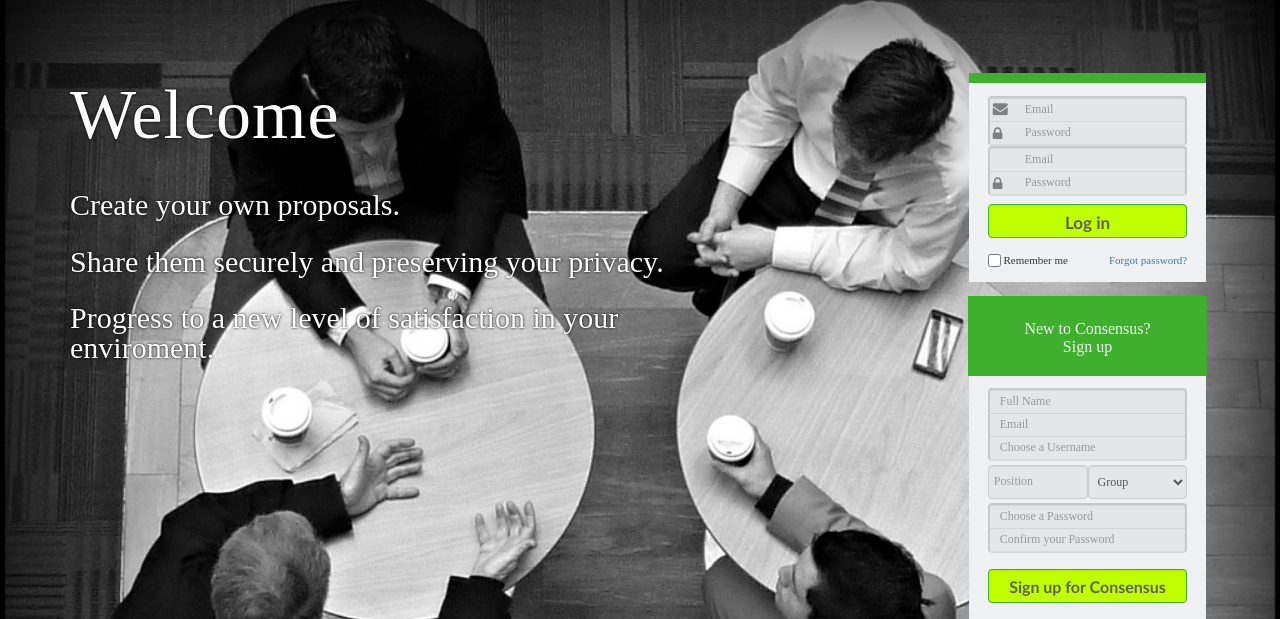
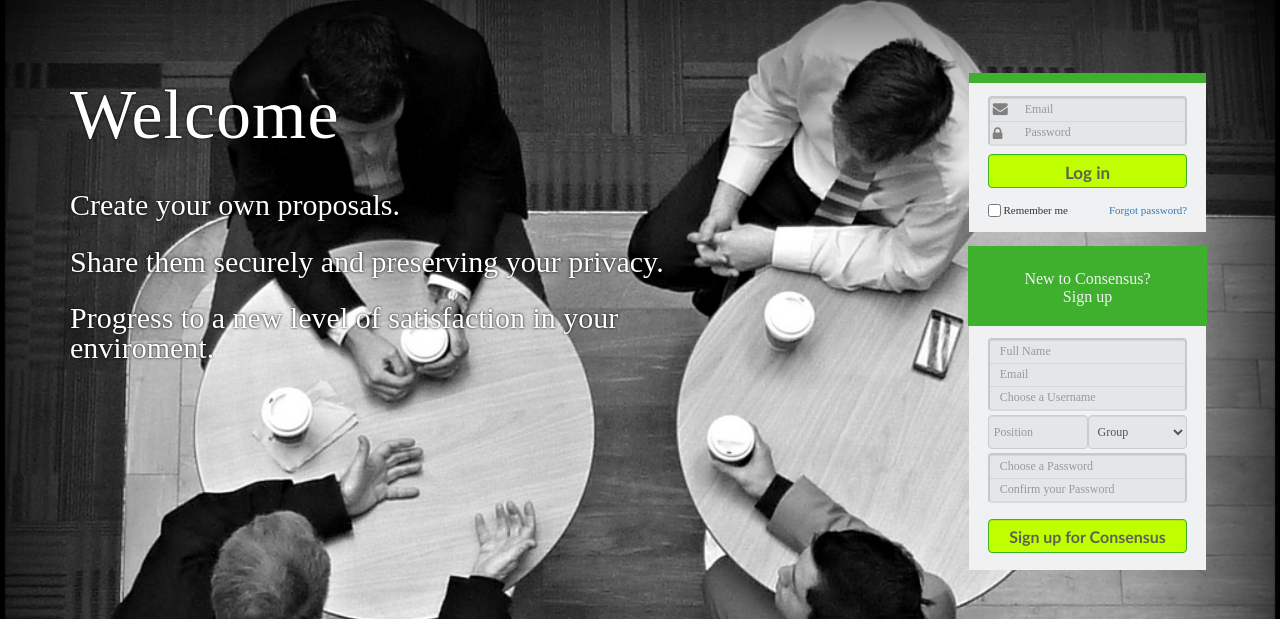
Before and after one commit to jlopezvi/Consensus, a Flask app: page / in a window 1280 px wide. Shown: the part 38-657 px from the top of the page. Run offline with Flask 2, Linux system fonts and the light colour scheme; some libraries are stand-ins or nearby versions; some web fonts are replaced.

Commit message:
some changes

```diff
--- a/app.py
+++ b/app.py
@@ -64,17 +64,20 @@ def login2():
 #   / login cookie and redirection to '/newsfeed'
 @app.route('/login', methods=['POST'])
 def login():
-    email =request.get_json()['email']
-    user_to_check=_getParticipantByEmail(email)
+    login = request.get_json(force=True)
+    return jsonify(login)
+    '''
+    user_to_check=_getParticipantByEmail(login['email'])
     if user_to_check is None :
         return jsonify(result ="Bad e-mail")
 
-    if request.get_json()['password'] == user_to_check['password']:
-        user = User(email)
+    if login['password'] == user_to_check['password']:
+        user = User(login['email'])
         flask_login.login_user(user)
         return redirect(url_for('newsfeed2'))
     else:
         return jsonify(result="Bad password")
+    '''
 
 @app.route('/logout')
 def logout():
--- a/static/js/login.js
+++ b/static/js/login.js
@@ -51,8 +51,8 @@ $(document).ready( function() {
         'email': $('#email').val(),
         'password' : $('#password').val()
       },
-      headers: {
-        'X-CSRFToken': getCookie("csrftoken")
+      headers:{
+        'Content-Type': 'application/json'
       },
       dataType: 'json',
       success: function (json) {
@@ -62,28 +62,5 @@ $(document).ready( function() {
         console.log(response);
       }
     });
-       var data = {
-         'email': $('#email').val(),
-         'password' : $('#password').val()
-       };
-       console.log(data);
-       $.ajax({
-         url: 'login',
-         type: 'POST',
-         data: {
-           'email': $('#email').val(),
-           'password' : $('#password').val()
-         },
-         headers: {
-           'X-CSRFToken': getCookie("csrftoken")
-         },
-         dataType: 'json',
-         success: function (json) {
-           console.log(json);
-         },
-         error: function(response){
-           console.log(response);
-         }
-       });
   });
 });
--- a/templates/login/login.html
+++ b/templates/login/login.html
@@ -20,13 +20,6 @@
 			  	<i class="fa fa-lock"></i>
 					<input class="form-control input--bottom" type="password" name="password"
 					id='password' placeholder="Password">
-			    <input class="form-control input--top" type="text" name="email"
-   					id='email' placeholder="Email">
-				</div>
-				<div class="inner-addon left-addon">
-			  	<i class="fa fa-lock"></i>
-					<input class="form-control input--bottom" type="password" name="password"
-						id='password' placeholder="Password">
 				</div>
 				<input class="form-control login--button" type="button" value="Log in">
 				<div class="col-sm-12 login--actions">
```
